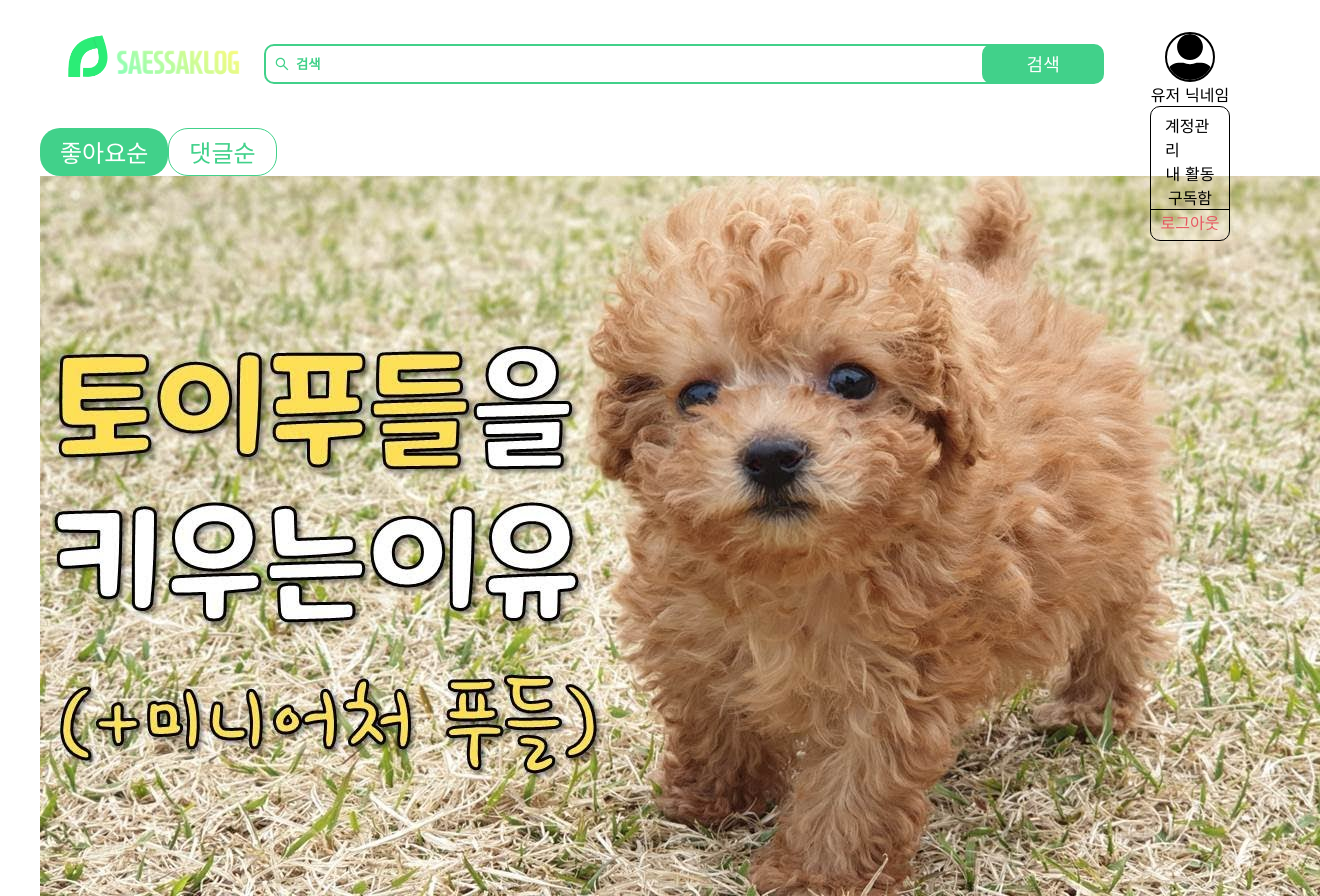
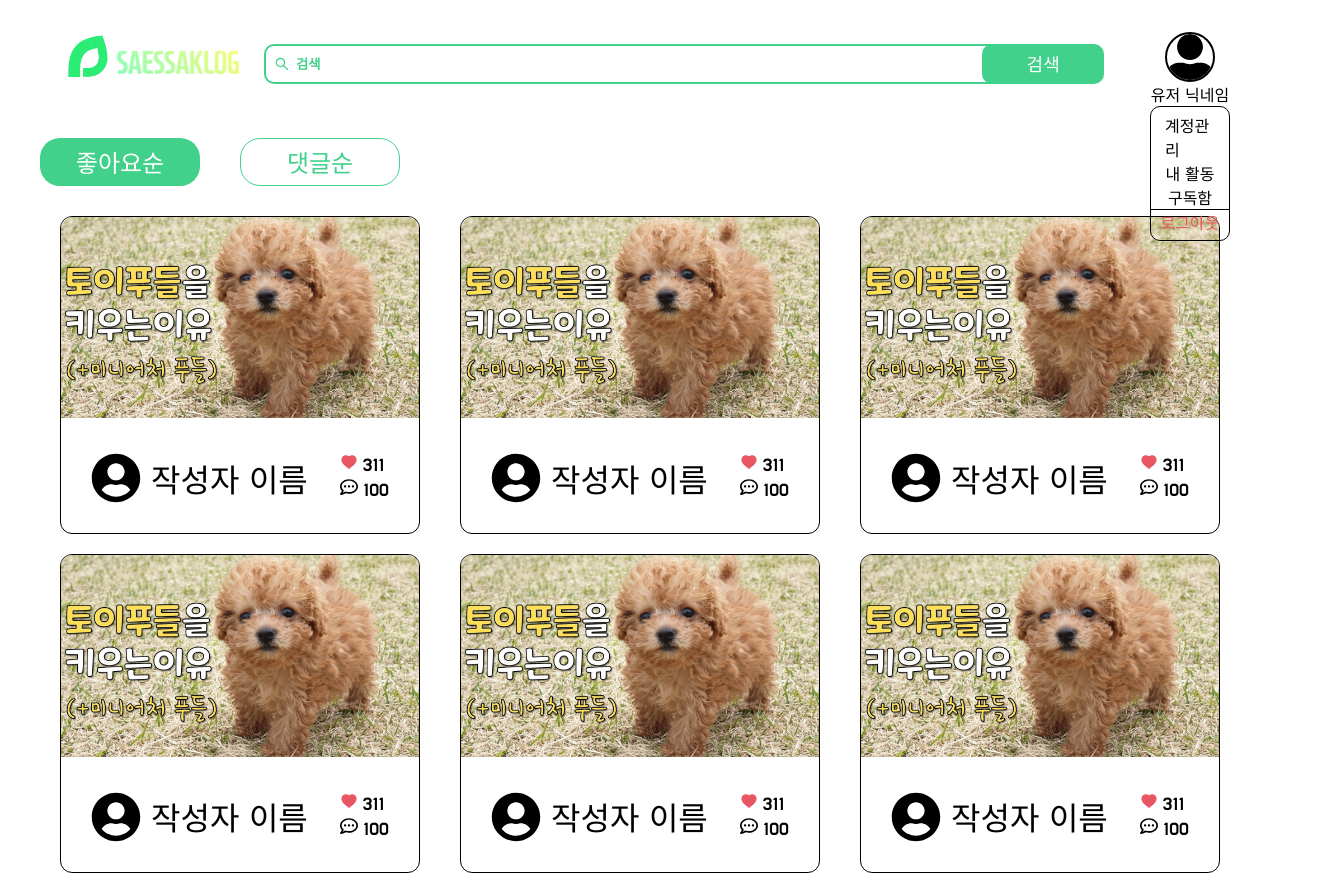
Before and after one commit to saessak-study/saessak-log-front, a React (Create React App) app: page / in a window 1280 px wide. Shown: the top 896 px of the page, 1320 px wide, since content can reach past the window. After the commit the page ends 873 px from the top, so only its background shows below. Built offline with nearby package versions, Linux system fonts and the light colour scheme.

Commit message:
메인페이지 임시 완성

```diff
--- a/src/page/mainPage.tsx
+++ b/src/page/mainPage.tsx
@@ -1,6 +1,6 @@
 import React from 'react';
 import { AiOutlineSearch, AiFillHeart } from 'react-icons/ai';
-import { FaUserAlt, FaRegCommentDots } from 'react-icons/fa';
+import { FaUserAlt, FaRegCommentDots, FaUserCircle } from 'react-icons/fa';
 
 import '../style/homePage.scss';
 
@@ -39,12 +39,12 @@ const MainPage = () => {
           <img src='img/poodle.jpg' className='card_img' />
           <div className='card_content'>
             <div className='main_userInfo'>
-              <FaUserAlt className='main_userProfile' />
+              <FaUserCircle className='main_userProfile' />
               <span>작성자 이름</span>
             </div>
             <div className='card_detail'>
               <div className='main_viewLike'>
-                <AiFillHeart /> 311
+                <AiFillHeart className='like_red' /> <span>311</span>
               </div>
               <div className='main_viewComment'>
                 <FaRegCommentDots /> 100
@@ -56,12 +56,12 @@ const MainPage = () => {
           <img src='img/poodle.jpg' className='card_img' />
           <div className='card_content'>
             <div className='main_userInfo'>
-              <FaUserAlt className='main_userProfile' />
+              <FaUserCircle className='main_userProfile' />
               <span>작성자 이름</span>
             </div>
             <div className='card_detail'>
               <div className='main_viewLike'>
-                <AiFillHeart /> 311
+                <AiFillHeart className='like_red' /> <span>311</span>
               </div>
               <div className='main_viewComment'>
                 <FaRegCommentDots /> 100
@@ -73,12 +73,63 @@ const MainPage = () => {
           <img src='img/poodle.jpg' className='card_img' />
           <div className='card_content'>
             <div className='main_userInfo'>
-              <FaUserAlt className='main_userProfile' />
+              <FaUserCircle className='main_userProfile' />
               <span>작성자 이름</span>
             </div>
             <div className='card_detail'>
               <div className='main_viewLike'>
-                <AiFillHeart /> 311
+                <AiFillHeart className='like_red' /> <span>311</span>
+              </div>
+              <div className='main_viewComment'>
+                <FaRegCommentDots /> 100
+              </div>
+            </div>
+          </div>
+        </div>
+        <div className='main_card'>
+          <img src='img/poodle.jpg' className='card_img' />
+          <div className='card_content'>
+            <div className='main_userInfo'>
+              <FaUserCircle className='main_userProfile' />
+              <span>작성자 이름</span>
+            </div>
+            <div className='card_detail'>
+              <div className='main_viewLike'>
+                <AiFillHeart className='like_red' /> <span>311</span>
+              </div>
+              <div className='main_viewComment'>
+                <FaRegCommentDots /> 100
+              </div>
+            </div>
+          </div>
+        </div>
+        <div className='main_card'>
+          <img src='img/poodle.jpg' className='card_img' />
+          <div className='card_content'>
+            <div className='main_userInfo'>
+              <FaUserCircle className='main_userProfile' />
+              <span>작성자 이름</span>
+            </div>
+            <div className='card_detail'>
+              <div className='main_viewLike'>
+                <AiFillHeart className='like_red' /> <span>311</span>
+              </div>
+              <div className='main_viewComment'>
+                <FaRegCommentDots /> 100
+              </div>
+            </div>
+          </div>
+        </div>
+        <div className='main_card'>
+          <img src='img/poodle.jpg' className='card_img' />
+          <div className='card_content'>
+            <div className='main_userInfo'>
+              <FaUserCircle className='main_userProfile' />
+              <span>작성자 이름</span>
+            </div>
+            <div className='card_detail'>
+              <div className='main_viewLike'>
+                <AiFillHeart className='like_red' /> <span>311</span>
               </div>
               <div className='main_viewComment'>
                 <FaRegCommentDots /> 100
--- a/src/style/homePage.scss
+++ b/src/style/homePage.scss
@@ -107,6 +107,7 @@
 //! 좋아요 댓글 순
 .main_toggleBtn {
   display: flex;
+  margin-top: 10px;
 }
 .main_toggle {
   cursor: pointer;
@@ -118,6 +119,7 @@
   height: 48px;
   font-size: 24px;
   padding: 10px 20px;
+  width: 160px;
 }
 .mainToggle_on {
   @extend .main_toggle;
@@ -129,4 +131,44 @@
   color: $main_green;
   background-color: white;
   border: 1px solid $main_green;
+  margin-left: 40px;
 }
+
+//! 카드 컨테이너
+.card_container {
+  display: flex;
+  justify-content: space-around;
+  margin-top: 10px;
+  width: 100%;
+  flex-wrap: wrap;
+}
+.main_card {
+  width: 30%;
+  margin-top: 20px;
+  border: 1px solid black;
+  border-radius: 12px;
+  overflow: hidden;
+  img {
+    width: 100%;
+  }
+}
+.card_content {
+  width: 100%;
+  display: flex;
+  justify-content: space-between;
+  padding: 30px;
+  .main_userInfo {
+    display: flex;
+    align-items: center;
+    span {
+      font-size: 32px;
+      margin-left: 10px;
+    }
+  }
+}
+.card_detail {
+  font-size: 18px;
+  .like_red {
+    color: $account_red;
+  }
+}
```
